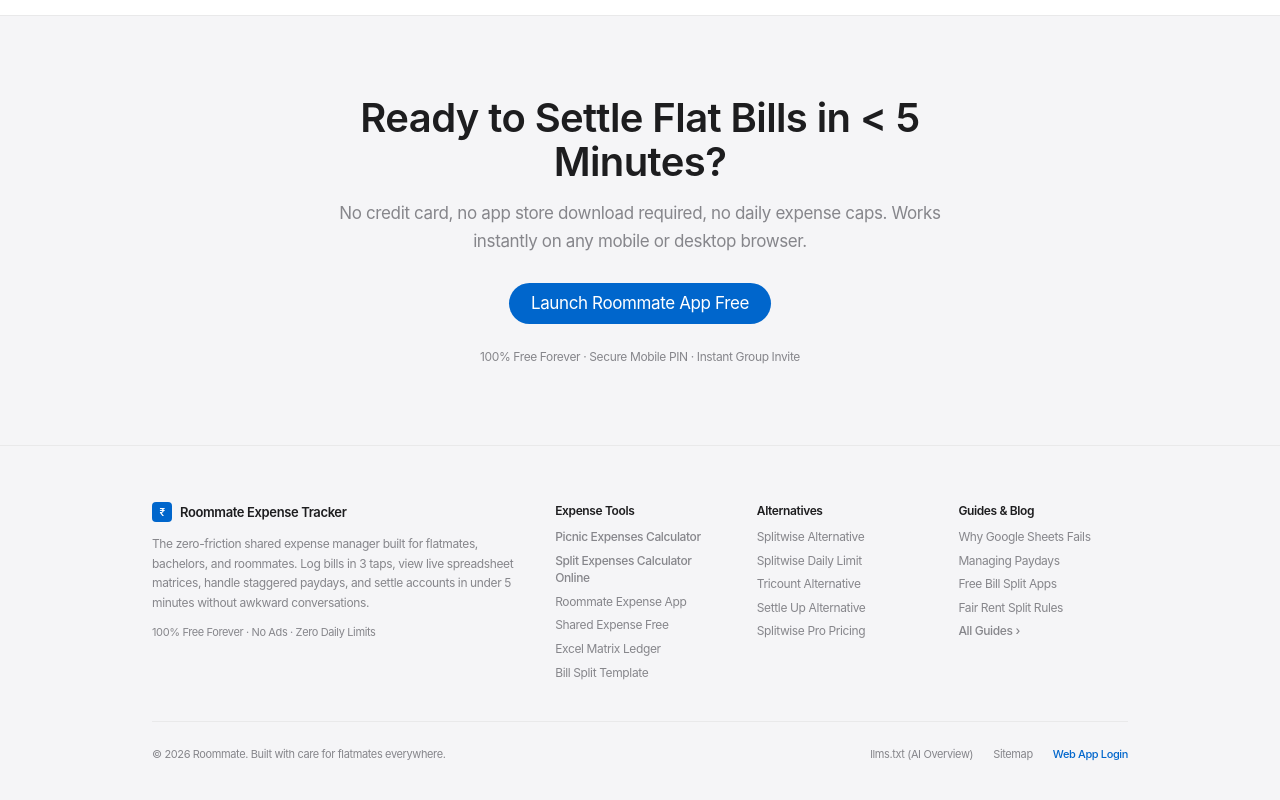
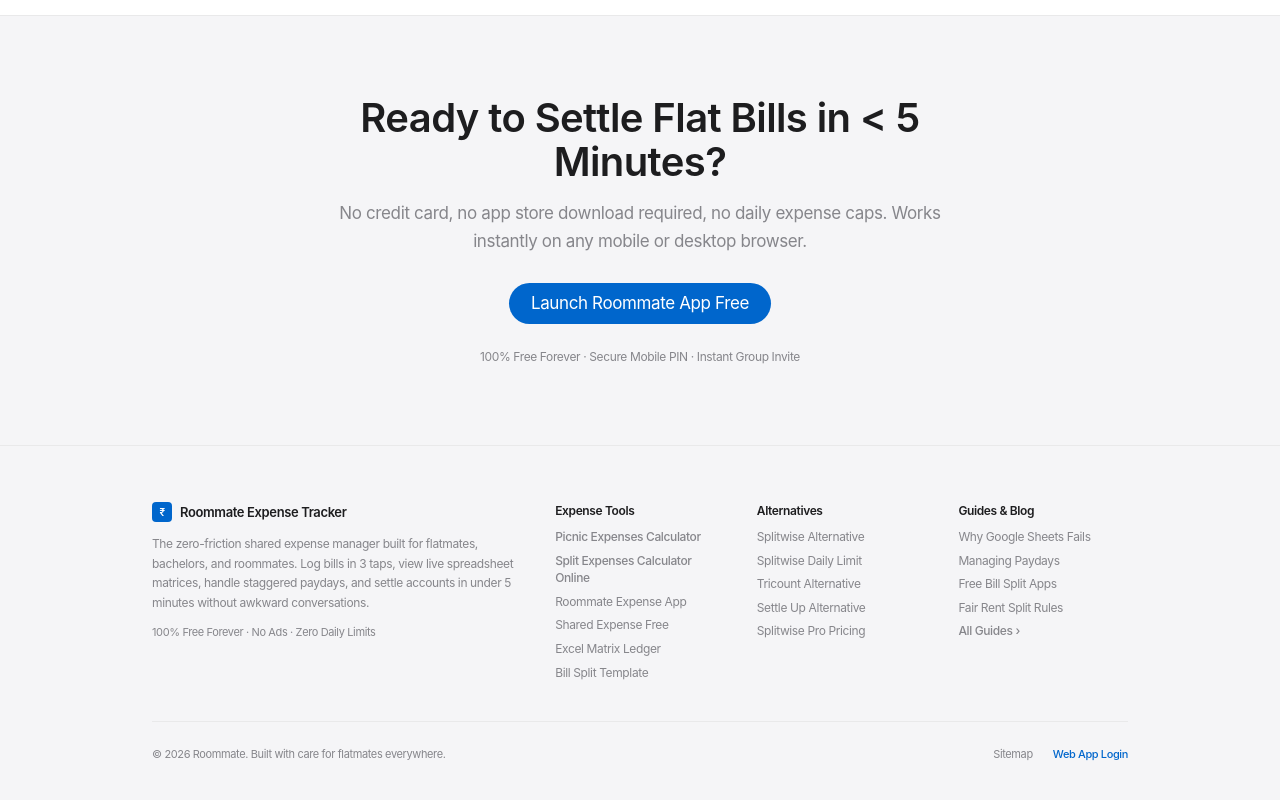
Before and after one commit to indie-umesh/roommate-expense-tracker, an Astro site in the folder site/: page / in a window 1280 px wide. Shown: the part 5906-6706 px from the top of the page. Built offline with nearby package versions, Linux system fonts and the light colour scheme; Astro itself is replaced by a stand-in of ours.

Commit message:
chore: remove llms.txt link from human footer (kept in robots.txt and html head for bots)

```diff
--- a/site/src/layouts/BaseLayout.astro
+++ b/site/src/layouts/BaseLayout.astro
@@ -299,11 +299,10 @@ const articleJsonLd = articleSchema ? {
           </div>
         </div>
 
-        <!-- Bottom Legal & AI Crawler Links -->
+        <!-- Bottom Legal & Quick Links -->
         <div class="pt-6 flex flex-col sm:flex-row items-center justify-between gap-3 text-[11px] text-[#86868b]">
           <p>© {new Date().getFullYear()} Roommate. Built with care for flatmates everywhere.</p>
           <div class="flex items-center gap-5">
-            <a href="/llms.txt" class="hover:text-[#1d1d1f] dark:hover:text-white transition-colors">llms.txt (AI Overview)</a>
             <a href="/sitemap-index.xml" class="hover:text-[#1d1d1f] dark:hover:text-white transition-colors">Sitemap</a>
             <a href={appUrl} class="text-[#0066cc] dark:text-[#2997ff] hover:underline font-medium">Web App Login</a>
           </div>
```
